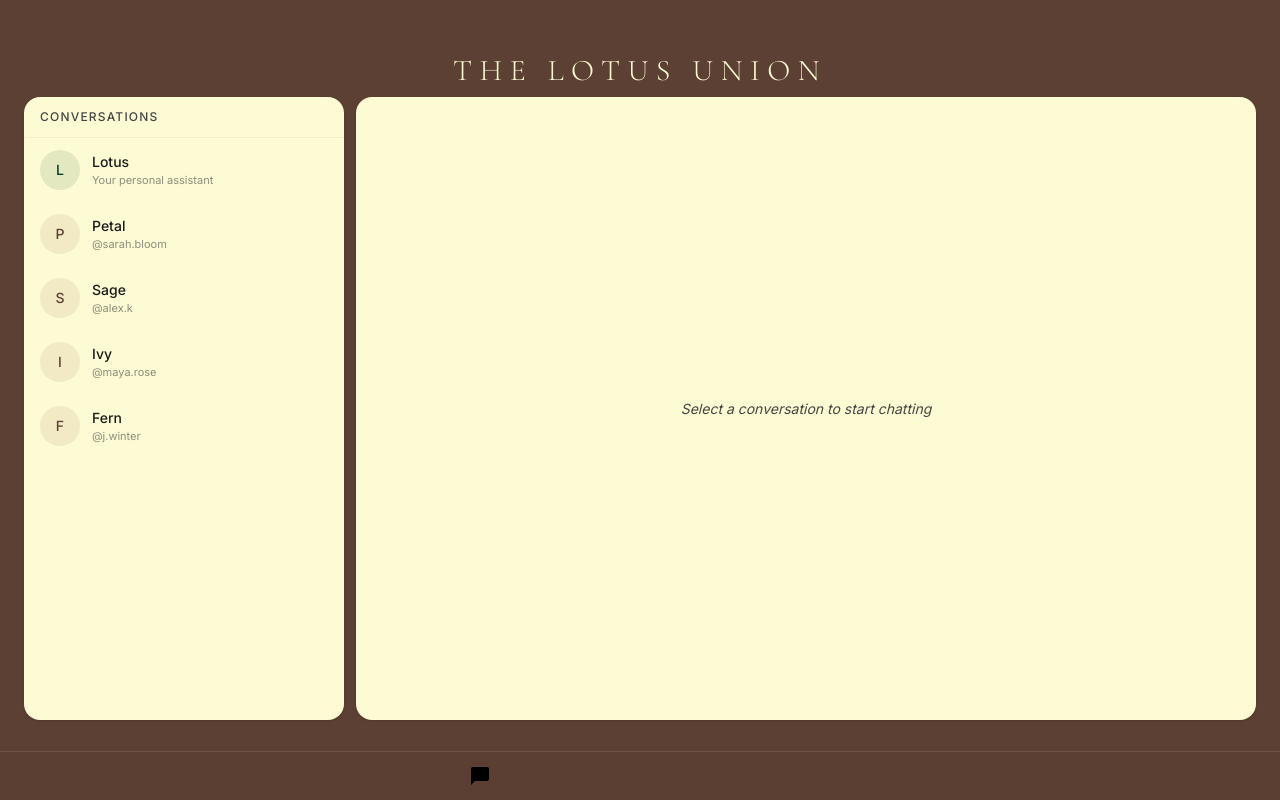
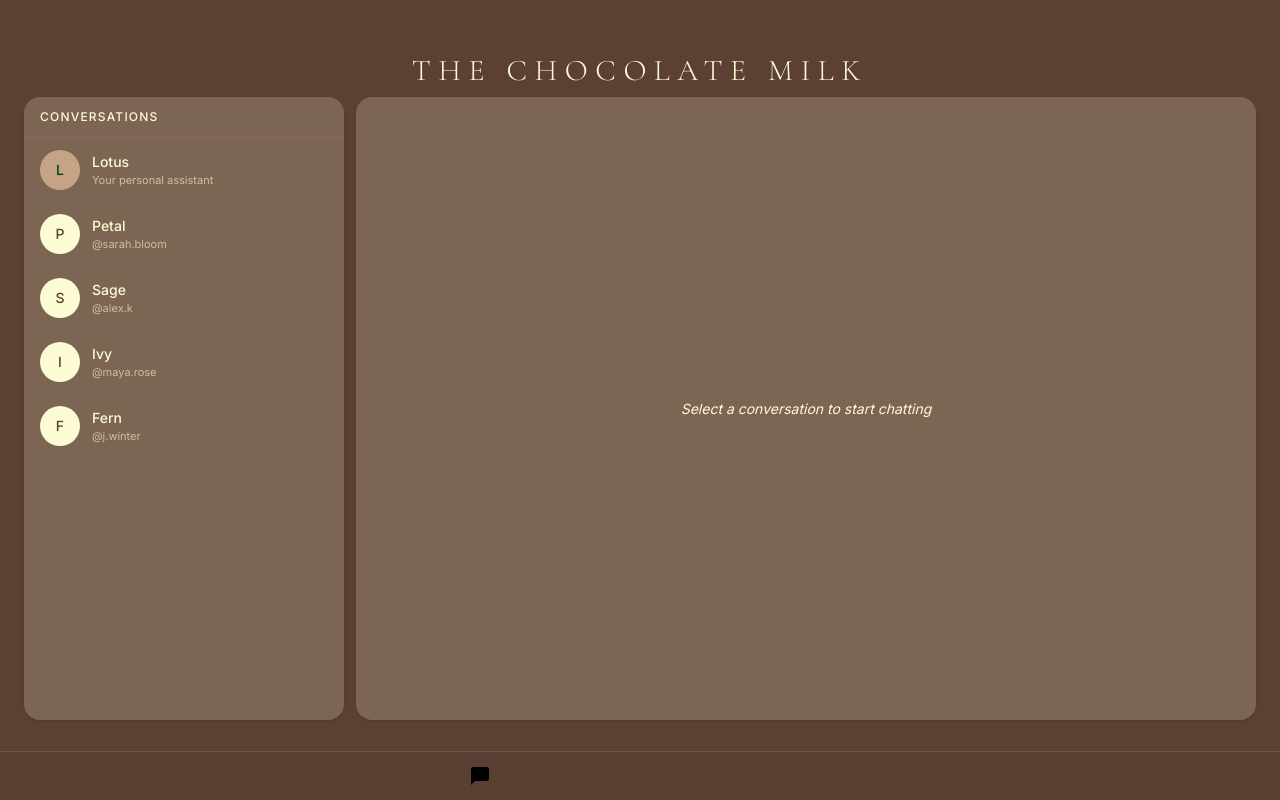
Before and after one commit to Cherry2403/thechocolatemilk, a Next.js app in the folder frontend/: page /chat in a window 1280 px wide. Built offline with nearby package versions, Linux system fonts and the light colour scheme.

Commit message:
before disa

```diff
--- a/frontend/app/chat/components/ChatContactList.tsx
+++ b/frontend/app/chat/components/ChatContactList.tsx
@@ -20,7 +20,7 @@ export default function ChatContactList({ contacts, activeId, onSelect }: ChatCo
     <div className="flex h-full flex-col">
       {/* Header */}
       <div className="border-light-brown/15 border-b px-4 py-3">
-        <h2 className="text-grey text-xs font-medium tracking-widest uppercase">
+        <h2 className="text-cream text-xs font-medium tracking-widest uppercase">
           Conversations
         </h2>
       </div>
@@ -35,15 +35,15 @@ export default function ChatContactList({ contacts, activeId, onSelect }: ChatCo
               type="button"
               onClick={() => onSelect(contact.id)}
               className={`flex w-full items-center gap-3 px-4 py-3 text-left transition-colors ${
-                isActive ? "bg-light-brown/15" : "hover:bg-light-brown/8"
+                isActive ? "bg-light-brown/15" : "hover:bg-cream/20"
               }`}
             >
               {/* Avatar initial */}
               <div
                 className={`flex h-10 w-10 flex-shrink-0 items-center justify-center rounded-full text-sm font-medium ${
                   contact.isOwnAssistant
-                    ? "bg-green/10 text-green"
-                    : "bg-light-brown/20 text-dark-brown"
+                    ? "bg-light-brown text-green"
+                    : "bg-cream text-dark-brown"
                 }`}
               >
                 {contact.assistantName.charAt(0).toUpperCase()}
@@ -52,14 +52,14 @@ export default function ChatContactList({ contacts, activeId, onSelect }: ChatCo
               {/* Info + last message */}
               <div className="min-w-0 flex-1">
                 <div className="flex items-baseline justify-between gap-2">
-                  <p className="text-text truncate text-sm font-medium">{contact.assistantName}</p>
+                  <p className="text-cream truncate text-sm font-medium">{contact.assistantName}</p>
                   {contact.lastMessageTime && (
-                    <span className="text-grey/50 flex-shrink-0 text-[10px]">
+                    <span className="text-cream/40 flex-shrink-0 text-[10px]">
                       {formatChatTime(contact.lastMessageTime)}
                     </span>
                   )}
                 </div>
-                <p className="text-grey/60 truncate text-[11px]">
+                <p className="text-cream/60 truncate text-[11px]">
                   {contact.lastMessage
                     ? contact.lastMessage
                     : contact.isOwnAssistant
--- a/frontend/app/chat/components/ChatTimeSeparator.tsx
+++ b/frontend/app/chat/components/ChatTimeSeparator.tsx
@@ -16,7 +16,7 @@ interface ChatTimeSeparatorProps {
 export default function ChatTimeSeparator({ label }: ChatTimeSeparatorProps) {
   return (
     <div className="my-4 flex items-center justify-center">
-      <span className="text-grey/40 text-[11px]">{label}</span>
+      <span className="text-cream text-[11px]">{label}</span>
     </div>
   );
 }
--- a/frontend/app/chat/page.tsx
+++ b/frontend/app/chat/page.tsx
@@ -86,7 +86,7 @@ export default function ChatPage() {
       {/* ═══ Left: contact list (cream card) ═══ */}
       {/* Desktop: always visible. Mobile: hidden when a chat is active */}
       <div
-        className={`flex w-full min-h-0 flex-shrink-0 flex-col overflow-hidden rounded-2xl bg-cream text-text shadow-sm md:w-72 lg:w-80 ${
+        className={`flex w-full min-h-0 flex-shrink-0 flex-col overflow-hidden rounded-2xl bg-cream/20 text-text shadow-sm md:w-72 lg:w-80 ${
           activeContactId ? "hidden md:flex" : "flex"
         }`}
       >
@@ -99,11 +99,11 @@ export default function ChatPage() {
 
       {/* ═══ Right: conversation (cream card) ═══ */}
       {/* Desktop: always visible. Mobile: hidden when no chat selected */}
-      <div className={`flex min-h-0 flex-1 flex-col overflow-hidden rounded-2xl bg-cream text-text shadow-sm ${activeContactId ? "flex" : "hidden md:flex"}`}>
+      <div className={`flex min-h-0 flex-1 flex-col overflow-hidden rounded-2xl bg-cream/20 text-text shadow-sm ${activeContactId ? "flex" : "hidden md:flex"}`}>
         {!activeContact ? (
           /* ── Empty state (desktop) ── */
           <div className="flex h-full flex-col items-center justify-center text-center">
-            <p className="text-grey text-sm italic">Select a conversation to start chatting</p>
+            <p className="text-cream text-sm italic">Select a conversation to start chatting</p>
           </div>
         ) : (
           <>
@@ -113,7 +113,7 @@ export default function ChatPage() {
               <button
                 type="button"
                 onClick={handleBack}
-                className="text-grey/60 mr-1 md:hidden"
+                className="text-cream mr-1 md:hidden"
                 aria-label="Back"
               >
                 <svg
@@ -130,12 +130,12 @@ export default function ChatPage() {
                 </svg>
               </button>
 
-              <div className="bg-light-brown/20 text-dark-brown flex h-9 w-9 items-center justify-center rounded-full text-xs font-medium">
+              <div className="bg-light-brown/60 text-cream flex h-9 w-9 items-center justify-center rounded-full text-xs font-medium">
                 {activeContact.assistantName.charAt(0).toUpperCase()}
               </div>
               <div>
-                <p className="text-text text-sm font-medium">{activeContact.assistantName}</p>
-                <p className="text-grey/50 text-[11px]">
+                <p className="text-cream text-sm font-medium">{activeContact.assistantName}</p>
+                <p className="text-cream text-[11px]">
                   {activeContact.isOwnAssistant
                     ? "Your assistant"
                     : `@${activeContact.username}'s assistant`}
@@ -147,7 +147,7 @@ export default function ChatPage() {
             <div ref={scrollRef} className="flex-1 overflow-y-auto px-4 py-4">
               {messages.length === 0 && (
                 <div className="flex h-full flex-col items-center justify-center text-center">
-                  <p className="text-grey/50 text-sm italic">
+                  <p className="text-cream/50 text-sm italic">
                     {activeContact.isOwnAssistant
                       ? "Ask me about flowers, fashion, or gift ideas..."
                       : `Ask ${activeContact.assistantName} about what @${activeContact.username} would love...`}
--- a/frontend/app/layout.tsx
+++ b/frontend/app/layout.tsx
@@ -34,7 +34,7 @@ export default function RootLayout({
           {/* ── Brand header — centered, floating, elegant ── */}
           <header className="flex items-center justify-center pt-8 pb-1 sm:pt-12">
             <h1 className="font-serif text-[15px] font-light tracking-[0.25em] uppercase sm:text-[30px]">
-              The Lotus Union
+              The Chocolate Milk
             </h1>
           </header>
 
```
